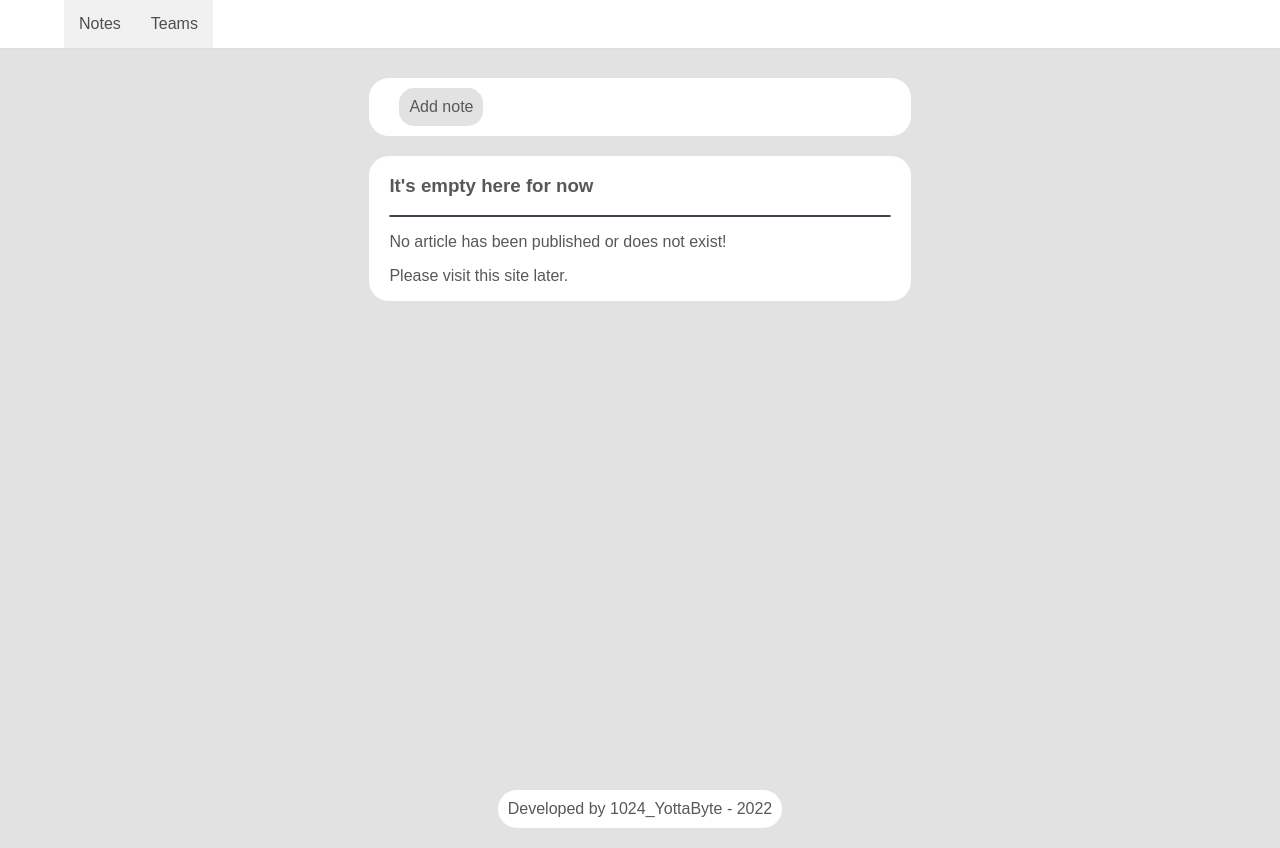
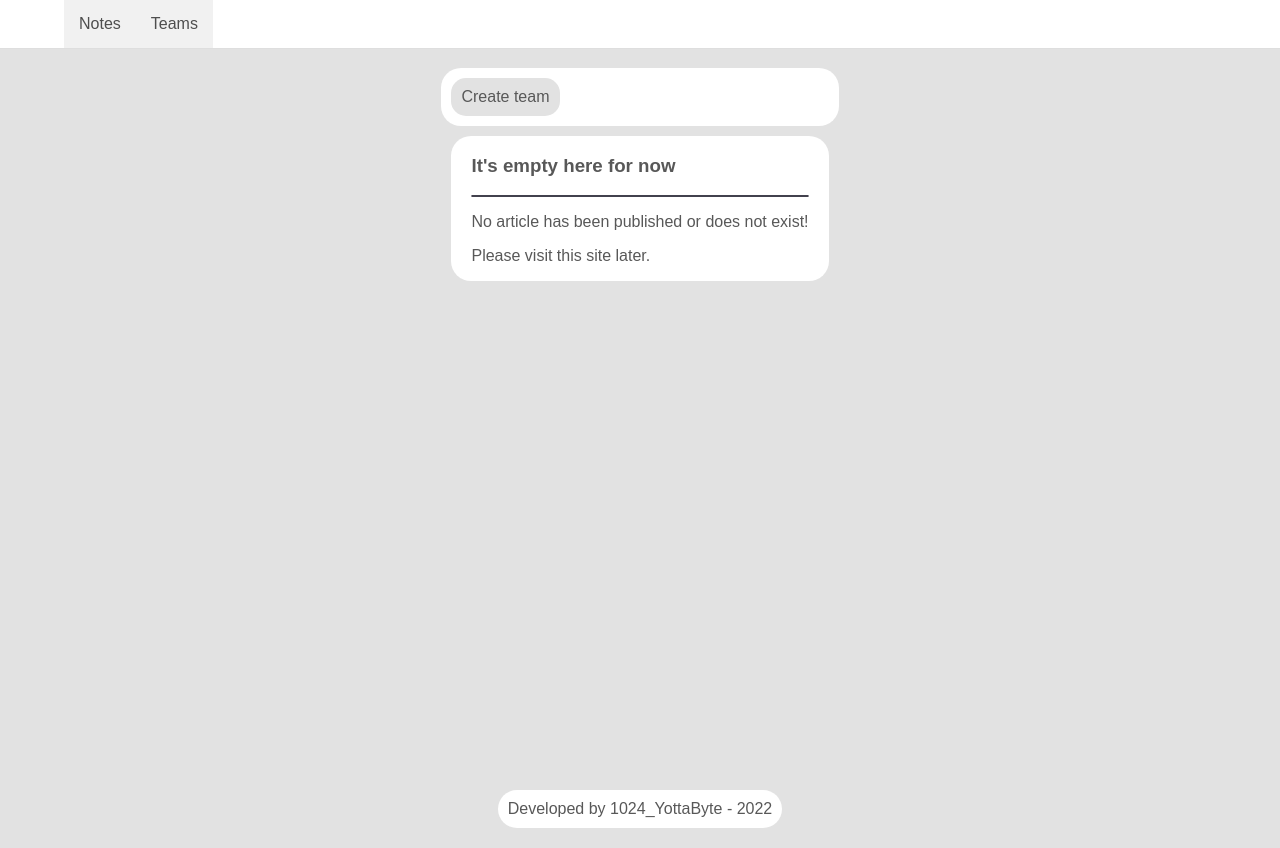
Before and after one commit to YottaByte1024/team-note-project, a Django app: template teamnoteproject/noteapp/templates/noteapp/team_list.html in a window 1280 px wide. Run offline with Django 4.2, Linux system fonts and the light colour scheme; the template is opened without the code that fills it, so the values that code supplies are empty; the visitor is signed in with stand-in values (Sample User, id 1).

Commit message:
added UserTeamsDetailView

```diff
--- a/teamnoteproject/noteapp/models.py
+++ b/teamnoteproject/noteapp/models.py
@@ -35,4 +35,4 @@ class Team(models.Model):
         return self.name
 
     def get_absolute_url(self):
-        return reverse('team-detail-view', args=[str(self.id)])
+        return reverse('teamnotes-detail-view', args=[str(self.id)])
--- a/teamnoteproject/noteapp/static/noteapp/css/base.css
+++ b/teamnoteproject/noteapp/static/noteapp/css/base.css
@@ -262,6 +262,10 @@ span.paginator-num > a:hover{
     flex-grow: 1;
 }
 
+a.col{
+    text-decoration: none;
+}
+
 @media (max-width: 800px) {
     .container.header > .main-about{
         padding: 0 20px 0 20px;
--- a/teamnoteproject/noteapp/templates/noteapp/note.html
+++ b/teamnoteproject/noteapp/templates/noteapp/note.html
@@ -20,7 +20,8 @@
         {% if note.archived == True %}
         <p>Archived</p>
         {% endif %}
-        <p>Date: </p>
+        <p>Date of creation: {{note.date_create}}</p>
+        <p>Date of change: {{note.date_change}}</p>
     </div>
 
     <div class="col article">
--- a/teamnoteproject/noteapp/templates/noteapp/team_list.html
+++ b/teamnoteproject/noteapp/templates/noteapp/team_list.html
@@ -4,22 +4,23 @@
 {% block title %}Teams - {{request.user.username}}{% endblock %}
 
 {% block content %}
-<div class="row">
-    {% if request.user.is_authenticated %}
-    <div class="col article">
-        <a class="button" href="{% url 'note-list-view' %}">Add note</a>
+{% if request.user.is_authenticated %}
+    <div class="container toolbox">
+        <a class="button" href="{% url 'note-list-view' %}">Create team</a>
     </div>
     {% endif %}
-    {% for team in teams %}
+<div class="row">
+
+    {% for team in user.teams.all %}
     <a href="{{ team.get_absolute_url }}" class="col">
 
         <h1>{{ team.name }}</h1>
         <hr>
-        <p>Date: </p>
+        <p>Notes count: {{team.notes.count}}</p>
     </a>
     {% endfor %}
 
-    {% if not teams %}
+    {% if not user.teams.all %}
     <div class="col article">
         <h3>It's empty here for now</h3>
         <hr>
--- a/teamnoteproject/noteapp/templates/noteapp/team_notes.html
+++ b/teamnoteproject/noteapp/templates/noteapp/team_notes.html
@@ -7,7 +7,7 @@
 
 {% if request.user.is_authenticated %}
 <div class="container toolbox">
-    <a class="button" href="{% url 'note-list-view' %}">Teams</a>
+    <a class="button" href="{% url 'userteams-detail-view' request.user.id %}">Teams</a>
     <div class="empty-field"></div>
     <a class="button" href="{% url 'note-list-view' %}">Add note</a>
 </div>
@@ -20,7 +20,7 @@
 
         <h1>{{ note.name }}</h1>
         <hr>
-        <p>Date: </p>
+        <p>Date: {{ note.date_create}}</p>
     </a>
     {% endfor %}
 
--- a/teamnoteproject/noteapp/urls.py
+++ b/teamnoteproject/noteapp/urls.py
@@ -3,6 +3,7 @@ from . import views
 
 urlpatterns = [
     path('notes/', views.notes_plug, name='note-list-view'),
+    path('<int:pk>/teams/', views.UserTeamsDetailView.as_view(), name='userteams-detail-view'),
     path('<uuid:team_id>/',
          views.TeamNotesDetailView.as_view(), name='teamnotes-detail-view'),
     path('<uuid:team_id>/<uuid:pk>/',
```
Also changed, not shown: teamnoteproject/noteapp/views.py (+15 -0 lines).
